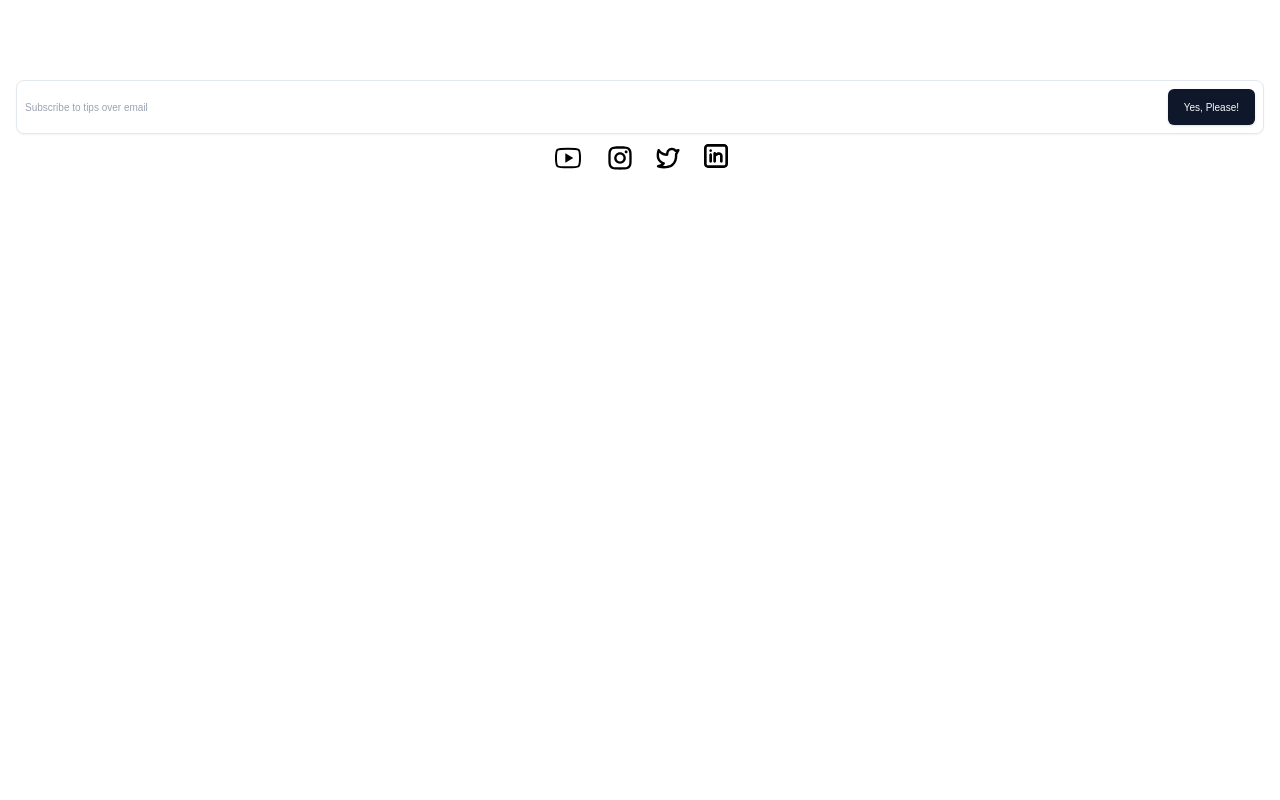
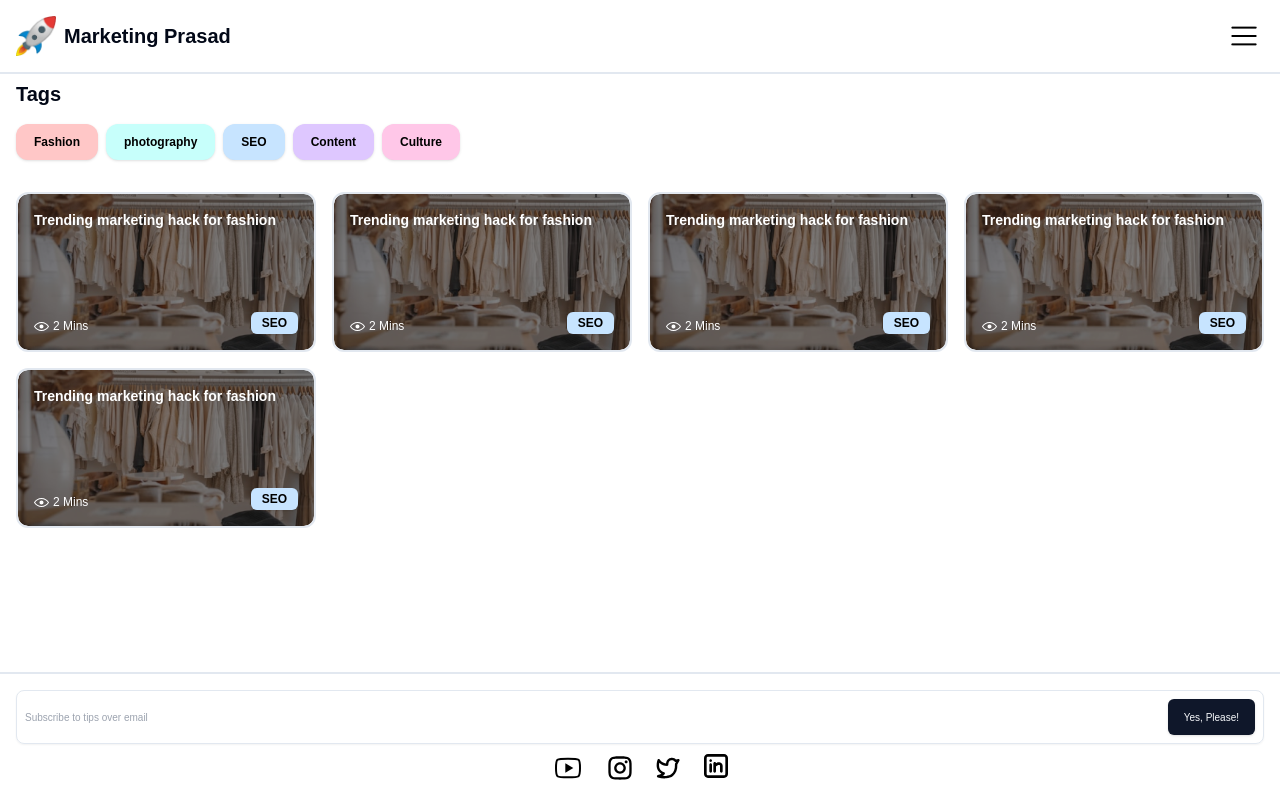
Before and after one commit to juheedhone/prasad-blog, a Next.js app: page / in a window 1280 px wide. Built offline with nearby package versions, Linux system fonts and the light colour scheme.

Commit message:
BottomBar Fixed Position.

```diff
--- a/src/app/page.tsx
+++ b/src/app/page.tsx
@@ -1,3 +1,6 @@
+import Article from "@/components/Article";
+import Badge from "@/components/Badge";
+import NavBar from "@/components/NavBar";
 import SearchInput from "@/components/SearchInput";
 
 const Page = () => {
@@ -5,25 +8,25 @@ const Page = () => {
     <div className="pt-16">
       {/* navbar */}
 
-      {/* <NavBar /> */}
-      {/*
-      <p className="font-bold text-xl pb-4 ">Tags</p> */}
+      <NavBar />
+
+      <p className="font-bold text-xl pb-4 ">Tags</p>
       {/* badges */}
-      {/* <div className="pb-8 gap-2 flex flex-wrap">
+      <div className="pb-8 gap-2 flex flex-wrap">
         <Badge name="Fashion" color="#FFC7C7" />
         <Badge name="photography" color="#C7FFFB" />
         <Badge name="SEO" color="#C7E4FF" />
         <Badge name="Content" color="#DEC7FF" />
         <Badge name="Culture" color="#ffC7e8" />
-      </div> */}
+      </div>
       {/* Cards */}
-      {/* <div className="grid grid-cols-1 sm:grid-cols-2 md:grid-cols-3 lg:grid-cols-4 gap-4">
+      <div className="grid grid-cols-1 sm:grid-cols-2 md:grid-cols-3 lg:grid-cols-4 gap-4">
         <Article heading="Trending marketing hack for fashion" time={2} />
         <Article heading="Trending marketing hack for fashion" time={2} />
         <Article heading="Trending marketing hack for fashion" time={2} />
         <Article heading="Trending marketing hack for fashion" time={2} />
         <Article heading="Trending marketing hack for fashion" time={2} />
-      </div> */}
+      </div>
 
       {/* search Input */}
       <SearchInput />
--- a/src/components/SearchInput.tsx
+++ b/src/components/SearchInput.tsx
@@ -2,7 +2,7 @@ import { Button } from "./ui/button";
 
 const SearchInput = () => {
   return (
-    <div className=" ">
+    <div className="fixed bottom-0 right-0 left-0 p-4 bg-white z-10 border-t-2 ">
       <div className="flex border rounded-lg shadow-sm p-2 text-[10px] font-normal">
         <input
           type="email"
```
